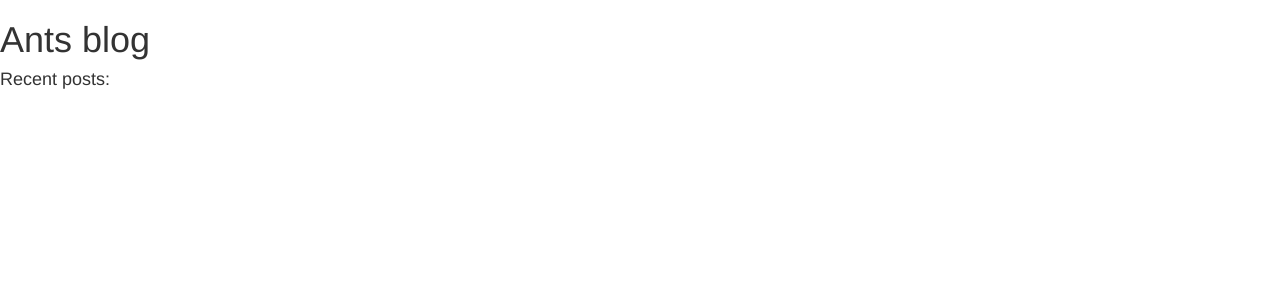
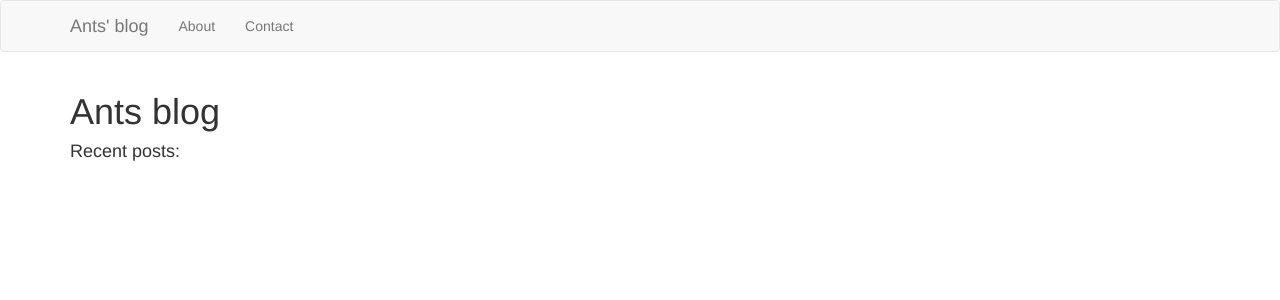
Before and after one commit to tevtonez/blog-engine, a Django app: page / in a window 1280 px wide. Shown: the top 300 px of the page. Run offline with Django 3.2, Linux system fonts and the light colour scheme; data that the repository does not hold is empty; some libraries are stand-ins or nearby versions.

Commit message:
add top nav bar

```diff
--- a/posts/templates/posts/home.html
+++ b/posts/templates/posts/home.html
@@ -9,6 +9,34 @@
 
 </head>
 <body>
+
+  <nav class="navbar navbar-default">
+    <div class="container">
+      <div class="navbar-header">
+
+        <button type="button" class="navbar-toggle " data-toggle="collapse" data-target="#topnav">
+          <span class="icon-bar"></span>
+          <span class="icon-bar"></span>
+          <span class="icon-bar"></span>
+        </button>
+
+        <a class="navbar-brand" href="{% url 'home' %}">
+          Ants' blog
+        </a>
+      </div>
+
+      <div class="collapse navbar-collapse" id="topnav">
+        <ul class="nav navbar-nav">
+          <li><a href="#">About</a></li>
+          <li><a href="#">Contact</a></li>
+        </ul>
+      </div>
+
+    </div>
+  </nav>
+
+
+  <div class="container">
     <h1>Ants blog</h1>
 
     <h4>Recent posts:</h4>
@@ -21,7 +49,10 @@
       <p class="post-excerpt">{{post.trimify_content}}</p>
     </div>
     {% endfor %}
+  </div>
 
+<!-- jQuery (necessary for Bootstrap's JavaScript plugins) -->
+    <script src="https://ajax.googleapis.com/ajax/libs/jquery/1.12.4/jquery.min.js"></script>
 <script src="https://maxcdn.bootstrapcdn.com/bootstrap/3.3.7/js/bootstrap.min.js" integrity="sha384-Tc5IQib027qvyjSMfHjOMaLkfuWVxZxUPnCJA7l2mCWNIpG9mGCD8wGNIcPD7Txa" crossorigin="anonymous"></script>
 
 </body>
```
Lines whose indentation alone changed are shown as unchanged.
